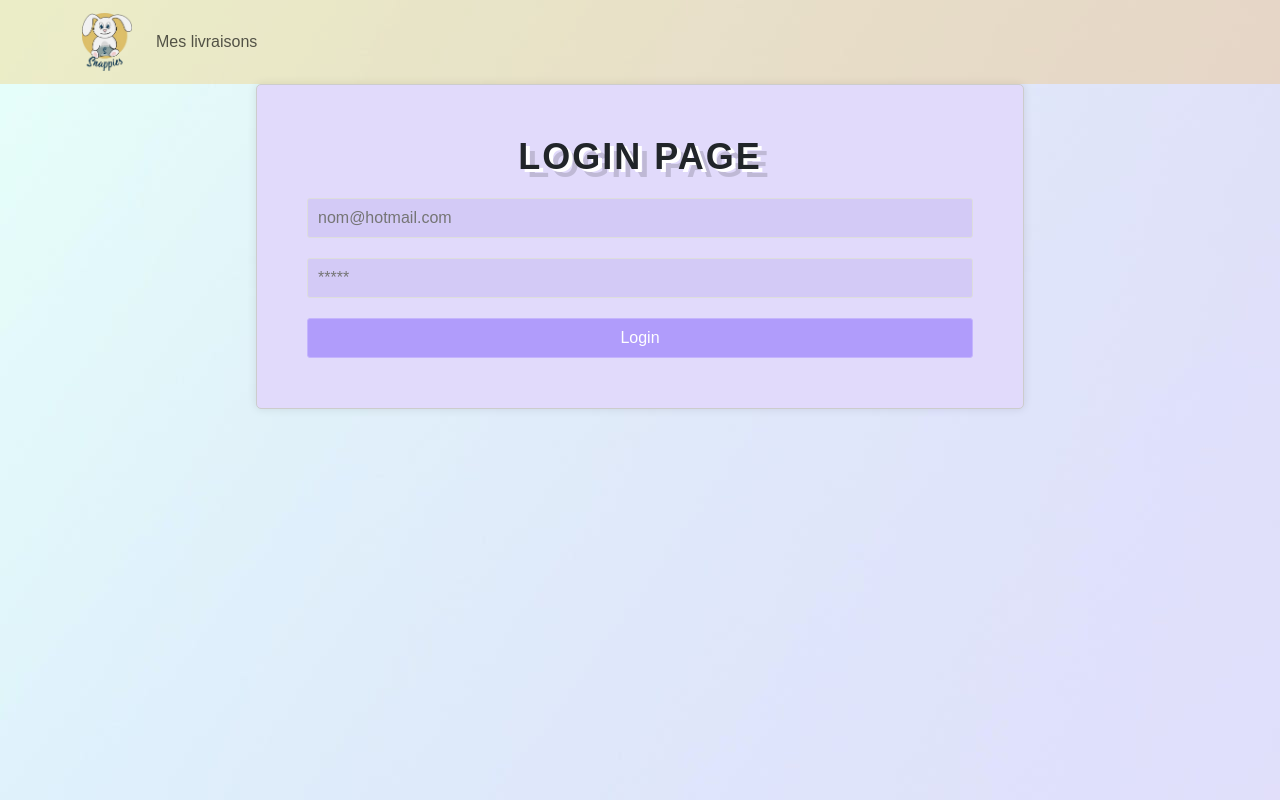
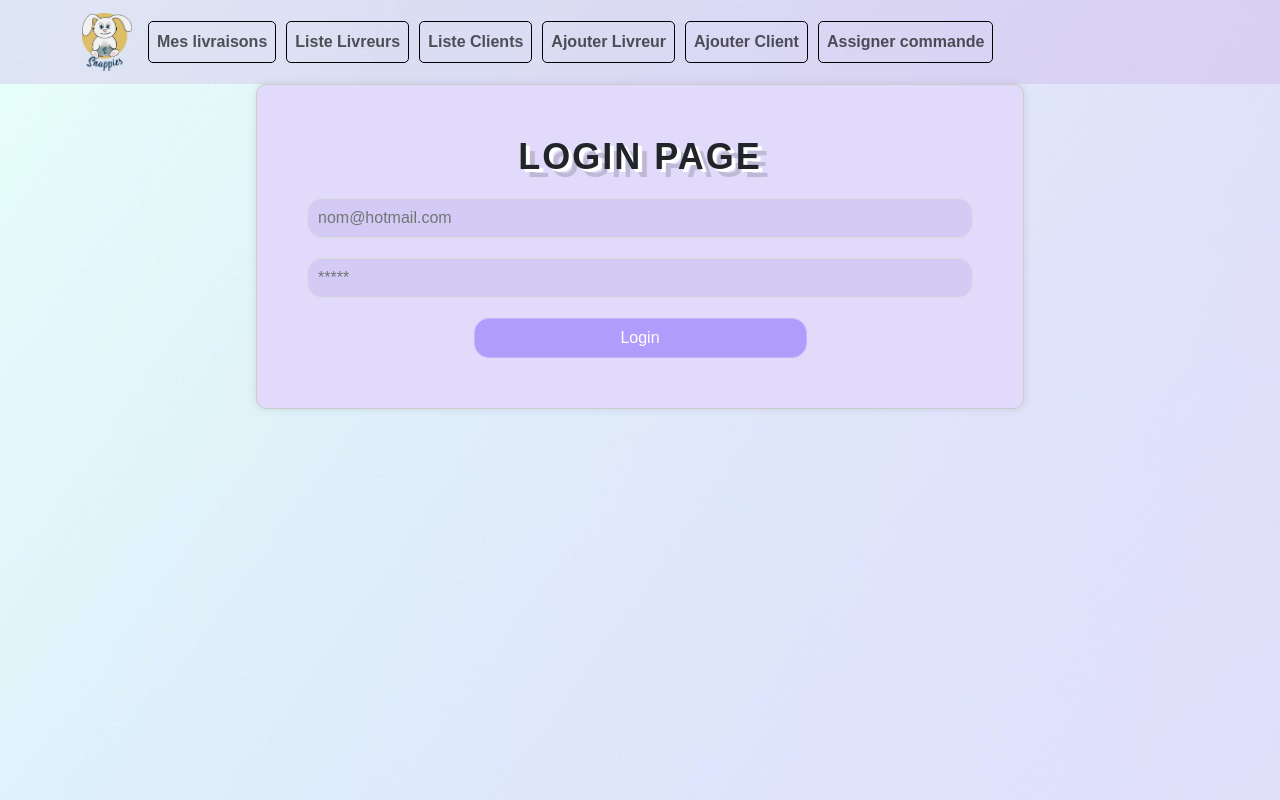
Before and after one commit to adamvinci/pfe2023frontend, a Vue app: page / in a window 1280 px wide. Built offline with nearby package versions, Linux system fonts and the light colour scheme.

Commit message:
add adminNavbar

```diff
--- a/index.html
+++ b/index.html
@@ -8,6 +8,7 @@
   </head>
   <body>
     <div id="app"></div>
+
     <script type="module" src="/src/main.js"></script>
   </body>
 </html>
--- a/src/App.vue
+++ b/src/App.vue
@@ -6,7 +6,7 @@
 </template>
 
 <script>
-import Navbar from "@/components/Navbar.vue";
+import Navbar from "@/components/NavBar.vue";
 
 export default {
   components: {
--- a/src/components/Login.vue
+++ b/src/components/Login.vue
@@ -27,16 +27,20 @@ export default {
 </script>
 
 <style>
-body{
+body {
     background-image: url("../assets/pexels.jpg");
 }
+
 .login {
+    display: flex;
+    flex-direction: column;
+    align-items: center;
     width: 60%;
     margin: auto;
     text-align: center;
     padding: 50px;
     border: 1px solid #ccc;
-    border-radius: 5px;
+    border-radius: 10px;
     box-shadow: 0 0 10px rgba(0, 0, 0, 0.1);
     background: #E1DAFB;
 }
@@ -47,24 +51,28 @@ body{
     padding: 10px;
     margin-bottom: 20px;
     border: 1px solid #ddd;
-    border-radius: 3px;
+    border-radius: 15px;
     box-sizing: border-box;
     background-color: #D3CAF6;
+
 }
 
 .login button {
-    width: 100%;
+    width: 50%;
     height: 40px;
     border: 1px solid #C4B4FD;
     background: #B09CFB;
     color: #fff;
     cursor: pointer;
     border-radius: 3px;
+    border-radius: 15px;
+
 }
 
 .login button:hover {
     background: #735DC6;
 }
+
 h1 {
     width: 320px;
     margin: auto;
@@ -74,7 +82,6 @@ h1 {
     text-transform: uppercase;
     letter-spacing: 2px;
     margin-bottom: 20px;
-	text-shadow: 4px 3px 0px #fff, 9px 8px 0px rgba(0,0,0,0.15);
-
+    text-shadow: 4px 3px 0px #fff, 9px 8px 0px rgba(0, 0, 0, 0.15);
 }
 </style>
--- a/src/components/NavBar.vue
+++ b/src/components/NavBar.vue
@@ -2,7 +2,6 @@
   <nav class="navbar navbar-expand-lg navbar-light bg-orange-pastel">
     <div class="container">
       <router-link to="/">
-        <!-- Ajoute une classe à l'image pour styliser -->
         <img src="/src/assets/Snappies-removebg-preview.png" alt="Logo Mon Site" class="navbar-brand logo-navbar">
       </router-link>
 
@@ -23,6 +22,21 @@
           <li class="nav-item">
             <router-link class="nav-link" to="/home">Mes livraisons</router-link>
           </li>
+          <li class="nav-item" v-if="isAdmin">
+            <router-link class="nav-link" to="/">Liste Livreurs</router-link>
+          </li>
+          <li class="nav-item" v-if="isAdmin">
+            <router-link class="nav-link" to="/">Liste Clients</router-link>
+          </li>
+          <li class="nav-item" v-if="isAdmin">
+            <router-link class="nav-link" to="/">Ajouter Livreur</router-link>
+          </li>
+          <li class="nav-item" v-if="isAdmin">
+            <router-link class="nav-link" to="/">Ajouter Client</router-link>
+          </li>
+          <li class="nav-item" v-if="isAdmin">
+            <router-link class="nav-link" to="/">Assigner commande</router-link>
+          </li>
         </ul>
       </div>
     </div>
@@ -31,21 +45,28 @@
 
 <script>
 export default {
-  // Composant de la navbar
-}
+  data() {
+    return {
+      isAdmin: true, //Remplacer Backend
+    };
+  },
+};
 </script>
 
 <style scoped>
-/* Ajoute ici des styles personnalisés si nécessaire */
-
-/* Couleur orange pastel très claire */
 .bg-orange-pastel {
-  background-color: rgba(255, 165, 0, 0.2); /* Ajuste l'opacité selon tes préférences */
+  background-color: #bd83da33;
 }
 
-/* Style pour réduire la taille du logo */
 .logo-navbar {
-  width: 50px; /* Ajuste la taille selon tes besoins */
-  height: auto; /* Maintient le rapport hauteur-largeur */
+  width: 50px;
+  height: auto;
+}
+.navbar-nav .nav-item {
+  color: #ffcc00;
+  font-weight: bold;
+  border: 1px solid black;
+  border-radius: 5px;
+  margin-right: 10px;
 }
 </style>
```
